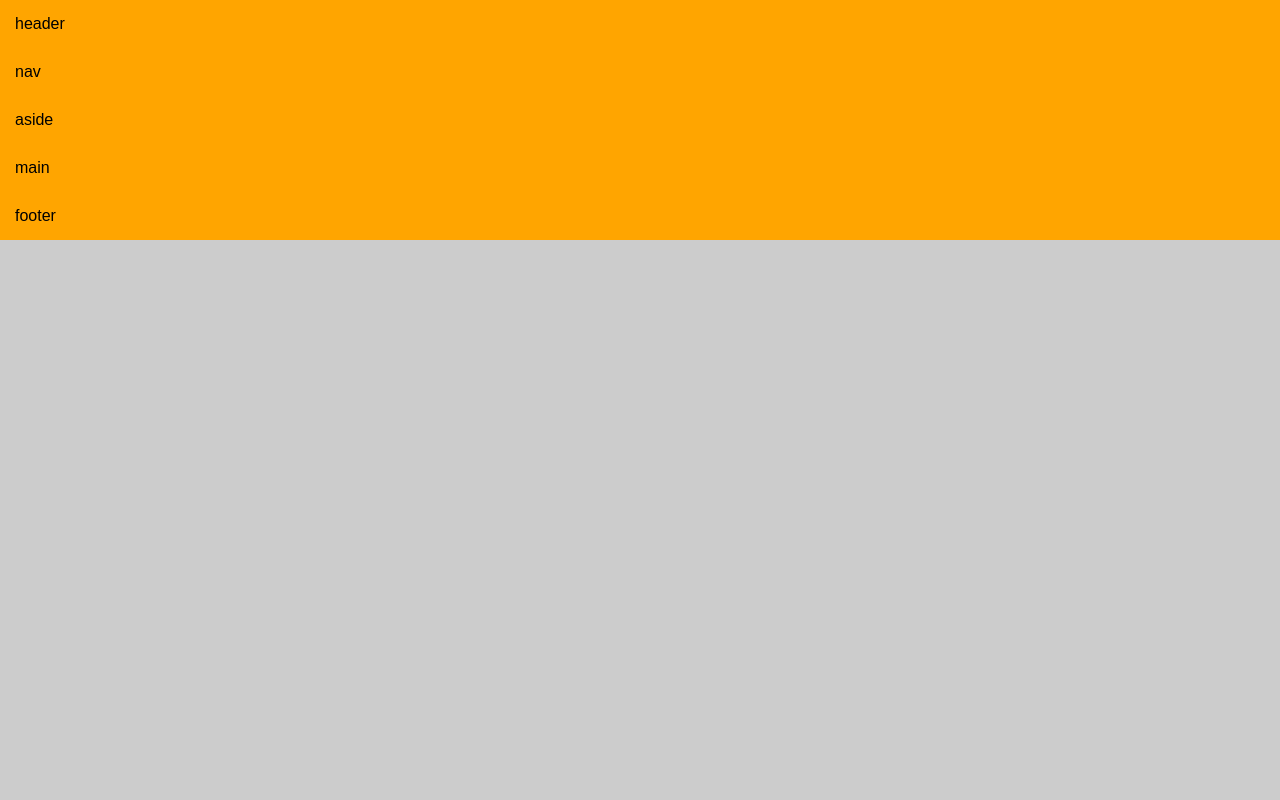
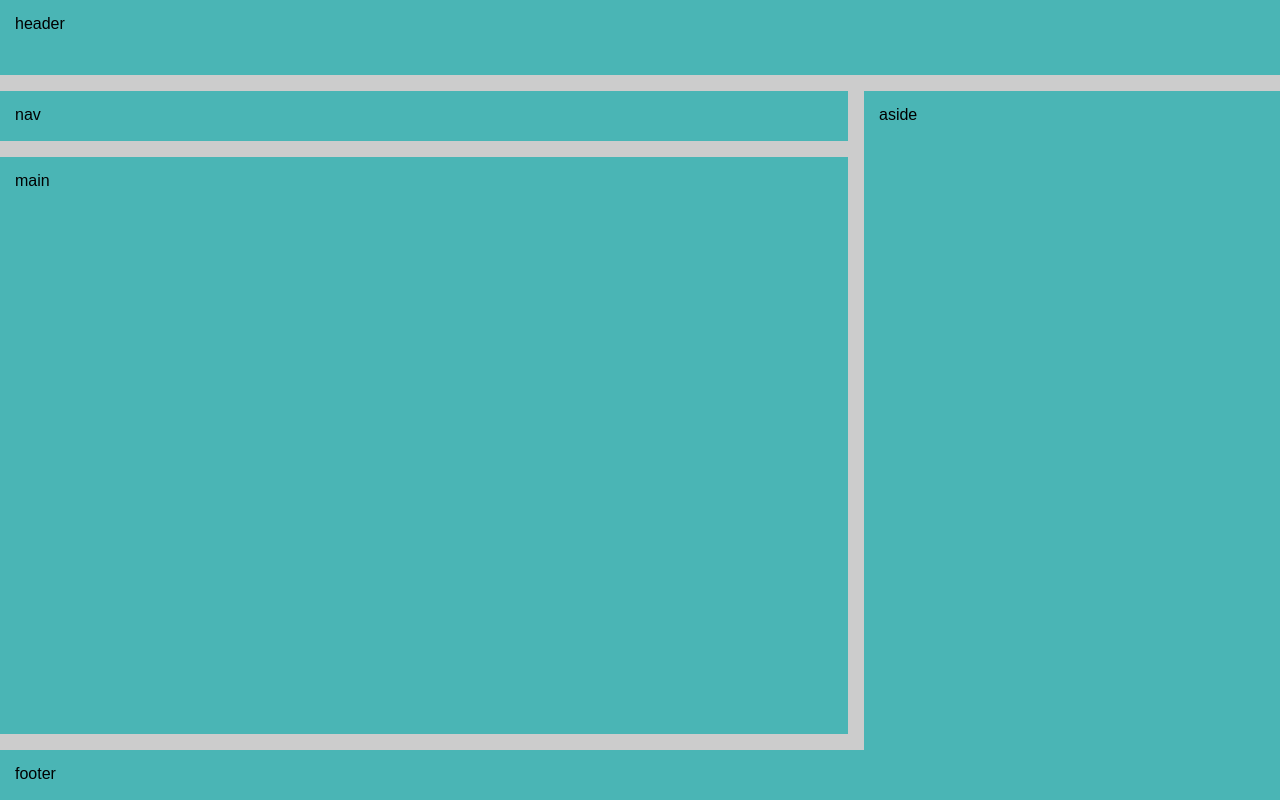
Before and after one commit to TecCris/Web-Desing, a plain HTML site: page Exercicios/grid/grid-revisao.html in a window 1280 px wide. Drawn offline with Linux system fonts and the light colour scheme.

Commit message:
Update grid-revisao.html

```diff
--- a/Exercicios/grid/grid-revisao.html
+++ b/Exercicios/grid/grid-revisao.html
@@ -19,10 +19,37 @@
         }
 
         .gridItem {
-            background-color: orange;
+            background-color: rgb(74, 181, 181);
             padding: 15px;
             font-family: sans-serif;
         }
+
+        /* GRID */
+
+        .gridContainer{
+            display: grid;
+            grid-template-columns: repeat(3, 1fr);
+            grid-template-rows: 75px 50px 1fr 50px;
+            gap: 1em;
+        }
+        .header {
+            grid-column: 1 / -1;
+        }
+        .nav {
+            grid-column: 1 / -2;
+        }
+        .aside {
+            grid-row: 2 / -1;
+            grid-column: 3 / -1;
+        }
+        .main {
+            grid-column: 1 / 3;
+        }
+        .footer {
+            grid-column: 1 / -1;
+            grid-row: 4 / 5;
+        }
+
     </style>
 </head>
 
```
